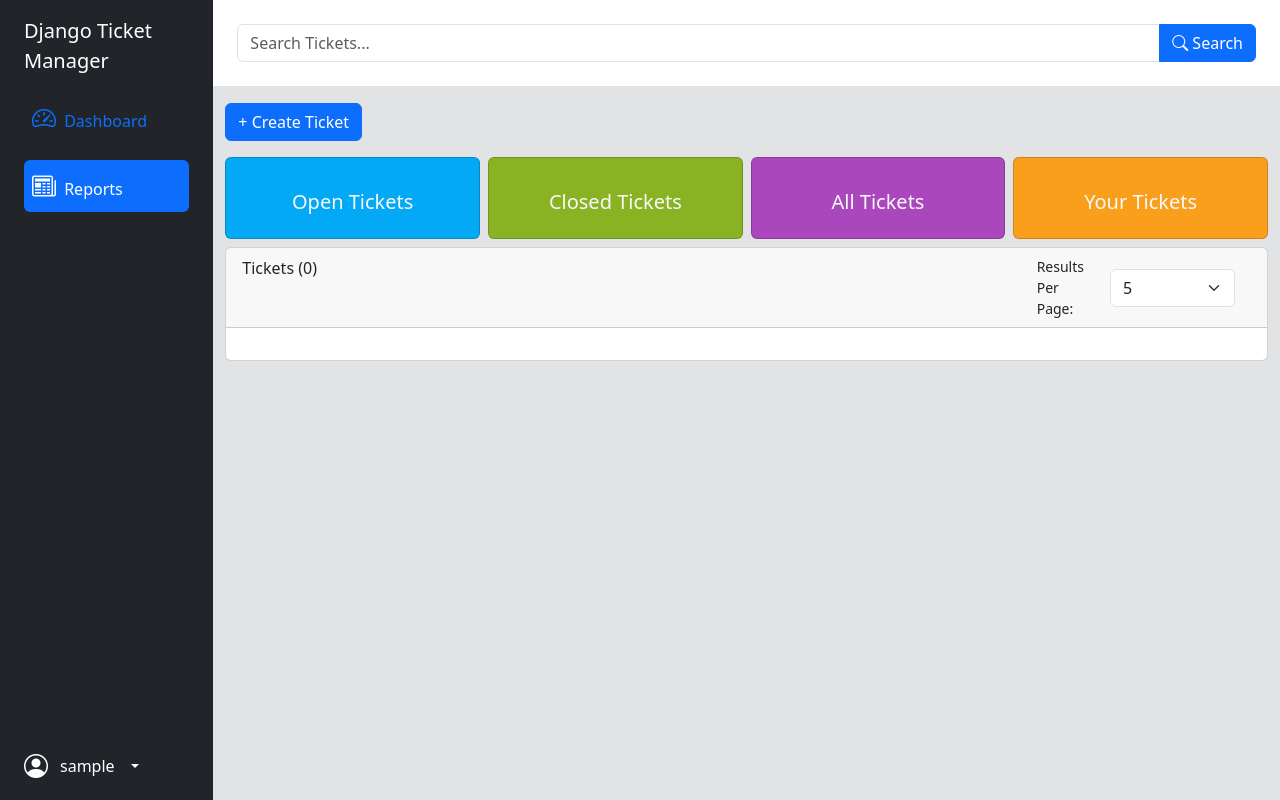
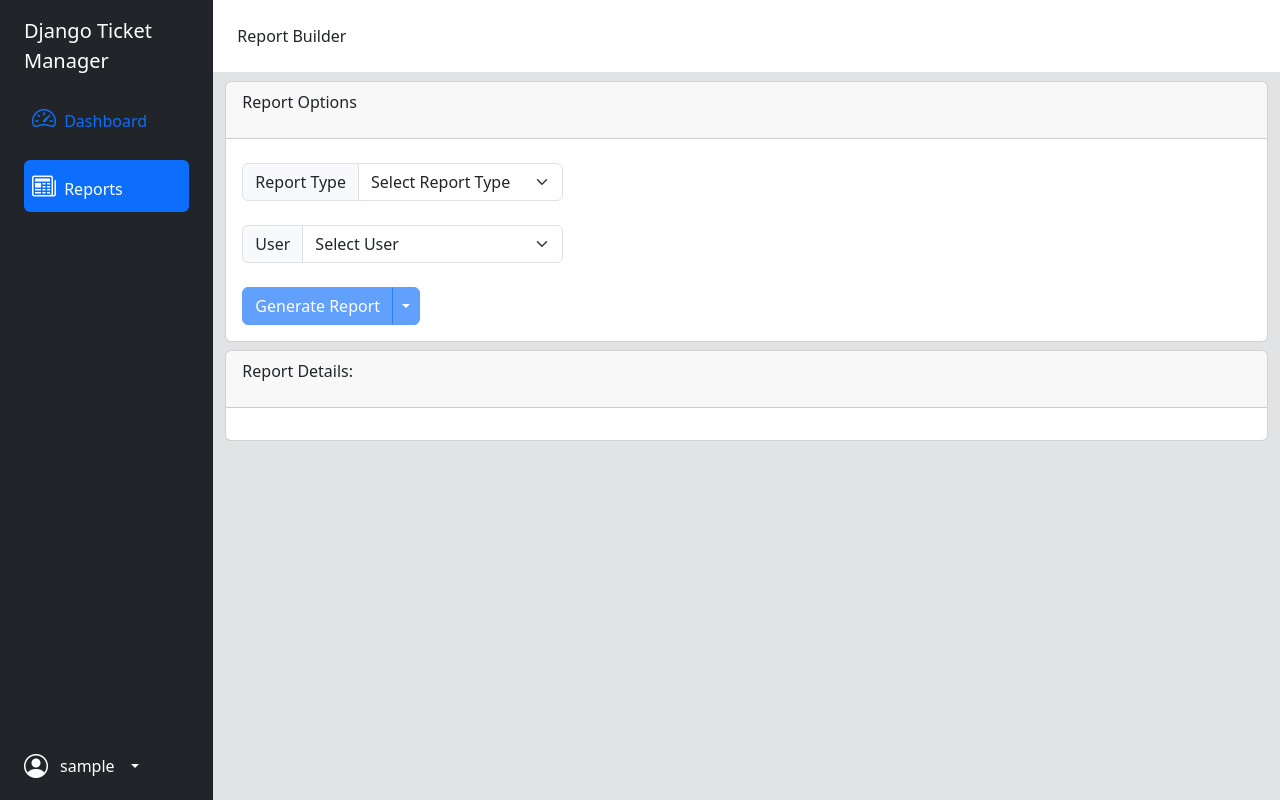
Before and after one commit to Blathe/djangotickets, a Django app: page /reports/ in a window 1280 px wide. Run offline with Django 4.2, Linux system fonts and the light colour scheme; the visitor is signed in with stand-in values (Sample User, id 1); some libraries are stand-ins or nearby versions.

Commit message:
added basic report UI, and testing for csv downloads

```diff
--- a/reports/templates/reports/index.html
+++ b/reports/templates/reports/index.html
@@ -54,8 +54,7 @@
             <!-- Search Box Section Start -->
             <div class="row bg-white border-bottom p-4">
                 <div class="input-group p-0">
-                    <input id="search-box" type="text" class="form-control" placeholder="Search Tickets..." aria-label="Search Tickets" aria-describedby="button-addon2">
-                    <button class="btn btn-primary" type="button" id="button-addon2" onclick="handleSearch()"><i class="bi bi-search"></i> Search</button>
+                    <p class="p-0 m-0">Report Builder</p>
                   </div>
             </div>
 
@@ -63,60 +62,65 @@
 
             <!-- Buttons Section Start -->
 
-            <div class="row mt-2 g-2">
+            <div class="row mt-2">
+
                 <div class="col">
-                    <button type="button" class="btn btn-primary flex-grow" data-bs-toggle="modal" data-bs-target="#newTicketModal">
-                        + Create Ticket
-                    </button>
+                    <div class="card">
+
+                        <div class="card-header">
+                            <p>Report Options</p>
+                        </div>
+
+                        <div class="card-body">
+                            <div class="row mt-2">
+                                <div class="col-12 col-md-4">
+                                    <div class="input-group mb-3">
+                                        <label class="input-group-text" for="report-type-select">Report Type</label>
+                                        <select class="form-select" id="report-type-select">
+                                          <option selected>Select Report Type</option>
+                                          <option value="by-user">Tickets By User</option>
+                                          <option value="by-status">Tickets By Status</option>
+                                          <option value="by-date">Tickets By Date</option>
+                                        </select>
+                                      </div>
+                                </div>
+                            </div>
+
+                            <div class="row mt-2">
+                                <div class="col-12 col-md-4">
+                                    <div class="input-group mb-3">
+                                        <label class="input-group-text" for="user-select">User</label>
+                                        <select class="form-select" id="user-select">
+                                          <option selected>Select User</option>
+                                          <option value="by-user">Guest</option>
+                                        </select>
+                                      </div>
+                                </div>
+                            </div>
+
+                            <div class="row mt-2">
+                                <div class="co-12 col-md-8">
+                                    <div class="input-group">
+                                        <button disabled type="button" class="btn btn-primary">Generate Report</button>
+                                        <button disabled type="button" class="btn btn-primary dropdown-toggle dropdown-toggle-split" data-bs-toggle="dropdown" aria-expanded="false">
+                                        <span class="visually-hidden">Toggle Dropdown</span>
+                                        </button>
+                                        <ul class="dropdown-menu">
+                                        <li><a class="dropdown-item" href="#">Download CSV</a></li>
+                                        </ul>
+                                    </div>
+                                </div>
+                            </div>
+                        </div>
+
+                    </div>
                 </div>
+
             </div>
+
+
             <!-- Buttons Section End -->
 
-            <!-- Status Card Section Start -->
-            <div class="row mt-2 g-2">
-                <div class="col-lg-3">
-                    <a class="text-decoration-none" href="/?filters=OPEN">
-                        <div class="card bg-blue text-light">
-                            <div class="card-body text-center">
-                            <p class="card-text">{% if open_tickets %}{{open_tickets.count}}{%endif%}</p>
-                            <h5 class="card-title">Open Tickets</h5>
-                            </div>
-                        </div>
-                    </a>
-                </div>
-                <div class="col-lg-3">
-                    <a class="text-decoration-none" href="/?filters=CLOSED">
-                        <div class="card bg-green text-light">
-                            <div class="card-body text-center">
-                            <p class="card-text">{% if closed_tickets %}{{closed_tickets.count}}{%endif%}</p>
-                            <h5 class="card-title">Closed Tickets</h5>
-                            </div>
-                        </div>
-                    </a>
-                </div>
-                <div class="col-lg-3">
-                    <a class="text-decoration-none" href="/">
-                        <div class="card bg-purple text-light">
-                            <div class="card-body text-center">
-                            <p class="card-text">{% if page_obj %}{{page_obj.paginator.count}}{%endif%}</p>
-                            <h5 class="card-title">All Tickets</h5>
-                            </div>
-                        </div>
-                    </a>
-                </div>
-                <div class="col-lg-3">
-                    <a class="text-decoration-none" href="/?my_tickets=true">
-                        <div class="card bg-orange text-light">
-                            <div class="card-body text-center">
-                            <p class="card-text">{% if your_tickets %}{{your_tickets.count}}{%endif%}</p>
-                            <h5 class="card-title">Your Tickets</h5>
-                            </div>
-                        </div>
-                    </a>
-                </div>
-            </div>
-
-            <!-- Status Card Section End -->
 
             <div class="row mt-2">
                 <div class="col">
@@ -124,17 +128,9 @@
                         <div class="card-header">
                             <div class="row">
                                 <div class="col">
-                                    <p class="fs-6 p-0">Tickets ({% if page_obj%}{{page_obj.paginator.count}}{%else%}0{%endif%})</p>
+                                    <p class="fs-6 p-0">Report Details:</p>
                                 </div>
                                 <div class="col d-flex align-items-center justify-content-end gap-3">
-                                    <div class="d-flex gap-3 align-items-center">
-                                        <small class="p-0 m-0 flex-grow-1">Results Per Page:</small>
-                                        <select id="results-per-page-select" onchange="updateResults()" class="form-select" aria-label="Default select example">
-                                            <option value="5" selected>5</option>
-                                            <option value="15">15</option>
-                                            <option value="30">30</option>
-                                          </select>
-                                    </div>
 
                                     <ul class="pagination m-0 p-0">
                                         {% if page_obj.has_previous%}
--- a/reports/urls.py
+++ b/reports/urls.py
@@ -5,4 +5,5 @@
 # /reports*
 urlpatterns = [
     path('', views.index, name="index"),
+    path('test', views.csv_test, name="csv"),
 ]
--- a/reports/views.py
+++ b/reports/views.py
@@ -1,10 +1,27 @@
 from django.shortcuts import render
+
+import csv
 
 from django.contrib.auth.decorators import login_required
 from django.contrib.auth import authenticate, login
+
+from django.http import HttpResponse
 
 # Create your views here.
 
 @login_required
 def index(request):
     return render(request, "reports/index.html")
+
+def csv_test(request):
+    # Create the HttpResponse object with the appropriate CSV header.
+    response = HttpResponse(
+        content_type="text/csv",
+        headers={"Content-Disposition": 'attachment; filename="somefilename.csv"'},
+    )
+
+    writer = csv.writer(response)
+    writer.writerow(["First row", "Foo", "Bar", "Baz"])
+    writer.writerow(["Second row", "A", "B", "C", '"Testing"', "Here's a quote"])
+
+    return response
```
